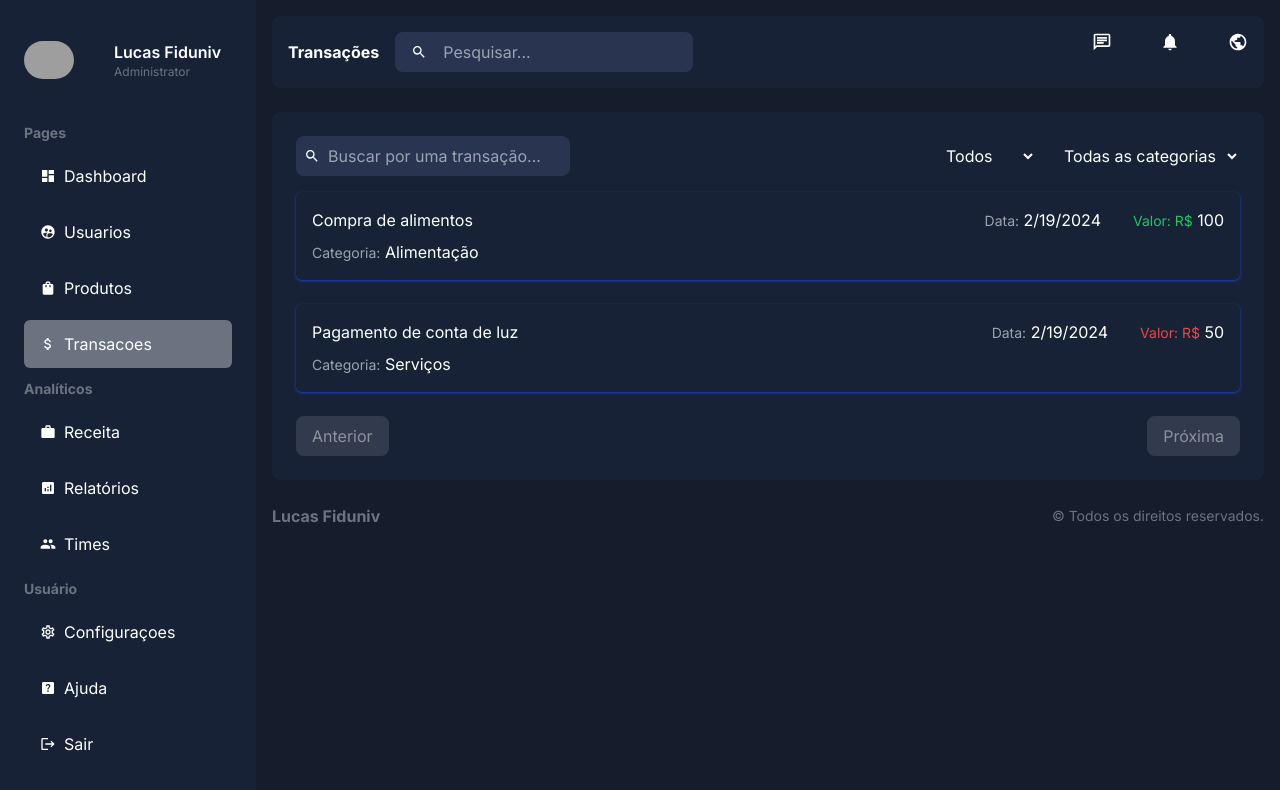
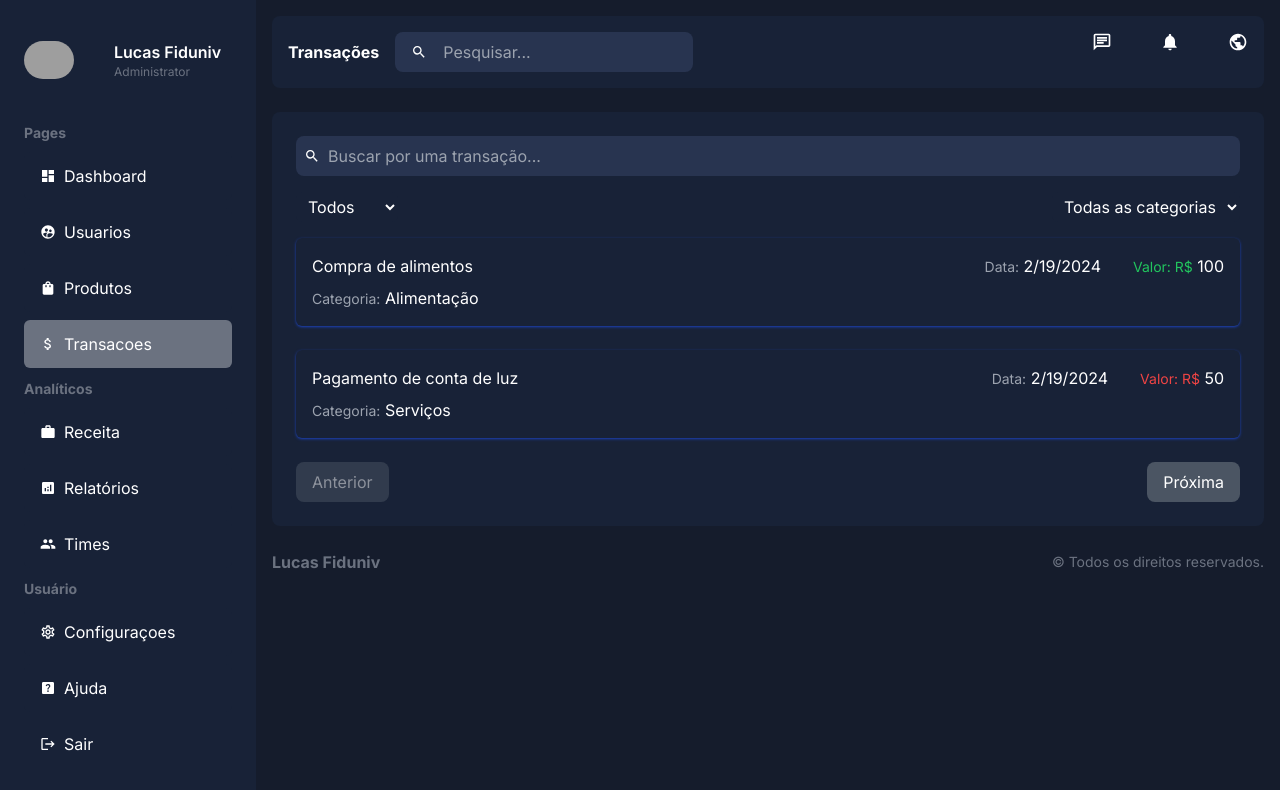
Before and after one commit to lucasfiduniv/Dashboard-nextjs, a Next.js app: page /dashboard/transactions in a window 1280 px wide. Shown: the top 790 px of the page. Built offline with nearby package versions, Linux system fonts and the light colour scheme; grey boxes are pictures that could not be loaded.

Commit message:
fix: refatorando a paginacao de transactions e da products

```diff
--- a/app/dashboard/products/page.tsx
+++ b/app/dashboard/products/page.tsx
@@ -30,8 +30,8 @@ const productsData = [
   },
   {
     id: 3,
-    title: "Produto 2",
-    desc: "descricao 2",
+    title: "Produto 3",
+    desc: "descricao 3",
     price: 150,
     createdAt: new Date(),
     stock: 15,
@@ -113,7 +113,7 @@ const ProductsPage = async ({
           </div>
         </div>
       ))}
-      {showPagination && <Pagination count={totalPages} />}
+      <Pagination count={totalPages} />
     </div>
   );
 };
--- a/app/dashboard/transactions/page.tsx
+++ b/app/dashboard/transactions/page.tsx
@@ -38,13 +38,18 @@ const transactionsData = [
   },
 ];
 
-const TransactionsPage = () => {
+const TransactionsPage = ({ searchParams }) => {
   const [searchTerm, setSearchTerm] = useState("");
   const [filterType, setFilterType] = useState("all");
   const [filterCategory, setFilterCategory] = useState("all");
   const [currentPage, setCurrentPage] = useState(1);
   const itemsPerPage = 2;
+  const count = transactionsData.length;
+  const totalPages = Math.ceil(count / itemsPerPage);
+  const page = searchParams?.page || 1;
+  const showPagination = totalPages > 1 && page < totalPages;
 
+  // Processo de filtragem das transações
   const filteredTransactions = transactionsData.filter((transaction) => {
     const searchTermMatches =
       transaction.description
@@ -60,6 +65,7 @@ const TransactionsPage = () => {
     return searchTermMatches && typeMatches && categoryMatches;
   });
 
+  // Cálculo da página atual de transações
   const indexOfLastItem = currentPage * itemsPerPage;
   const indexOfFirstItem = indexOfLastItem - itemsPerPage;
   const currentTransactions = filteredTransactions.slice(
@@ -67,22 +73,21 @@ const TransactionsPage = () => {
     indexOfLastItem
   );
 
-  const totalPages = Math.ceil(filteredTransactions.length / itemsPerPage);
-
-  const paginate = (pageNumber) => setCurrentPage(pageNumber);
+  // Função para mudar de página
+  const handlePageChange = (pageNumber) => setCurrentPage(pageNumber);
 
   return (
-    <div className="bg-[#182237] p-6 rounded-lg mt-6">
-      <div className="mb-4 flex justify-between items-center">
-        <div>
-          <Search
-            placeholder="Buscar por uma transação..."
-            onChange={(e) => setSearchTerm(e.target.value)}
-          />
-        </div>
-        <div className="flex space-x-4">
+    <div className="bg-[#182237] p-4 md:p-6 rounded-lg mt-6">
+      <div className="mb-4">
+        <Search
+          placeholder="Buscar por uma transação..."
+          onChange={(e) => setSearchTerm(e.target.value)}
+        />
+      </div>
+      <div className="mb-4 flex flex-col md:flex-row justify-between items-center">
+        <div className="mb-2 md:mb-0 w-full md:w-auto">
           <select
-            className="px-2 py-1 rounded-md bg-[#182237]"
+            className="px-2 py-1 rounded-md bg-[#182237] w-full md:w-auto"
             value={filterType}
             onChange={(e) => setFilterType(e.target.value)}
           >
@@ -90,8 +95,10 @@ const TransactionsPage = () => {
             <option value="entrada">Entrada</option>
             <option value="despesa">Despesa</option>
           </select>
+        </div>
+        <div className="w-full md:w-auto">
           <select
-            className="px-2 py-1 rounded-md bg-[#182237]"
+            className="px-2 py-1 rounded-md bg-[#182237] w-full md:w-auto"
             value={filterCategory}
             onChange={(e) => setFilterCategory(e.target.value)}
           >
@@ -136,9 +143,9 @@ const TransactionsPage = () => {
         </div>
       ))}
       <Pagination
-        totalPages={totalPages}
-        currentPage={currentPage}
-        onPageChange={paginate}
+        count={totalPages}
+        currentPage={page}
+        onPageChange={handlePageChange}
       />
     </div>
   );
--- a/app/dashboard/users/page.tsx
+++ b/app/dashboard/users/page.tsx
@@ -46,7 +46,7 @@ const UsersPage = async ({ searchParams }: UsersPageProps) => {
   const q = searchParams?.q || "";
   const page = searchParams?.page || 1;
   const count = usersData.length;
-  const ITEMS_PER_PAGE = 2;
+  const ITEMS_PER_PAGE = 1;
   const startIndex = (page - 1) * ITEMS_PER_PAGE;
   const endIndex = startIndex + ITEMS_PER_PAGE;
   const users = usersData.slice(startIndex, endIndex);
```
